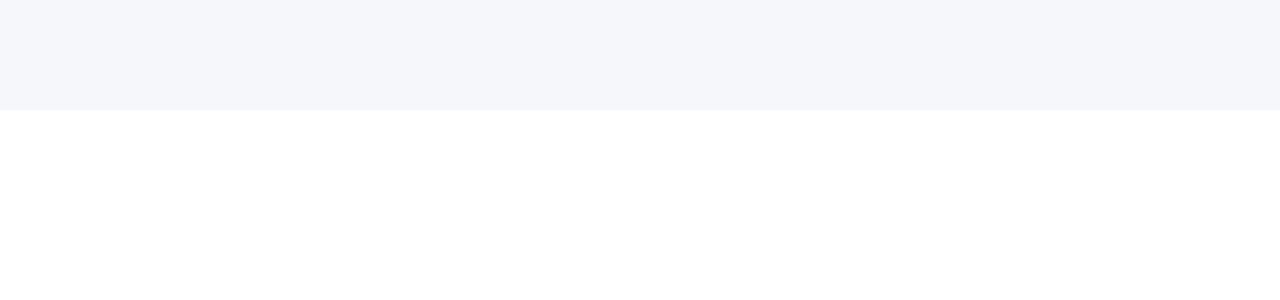
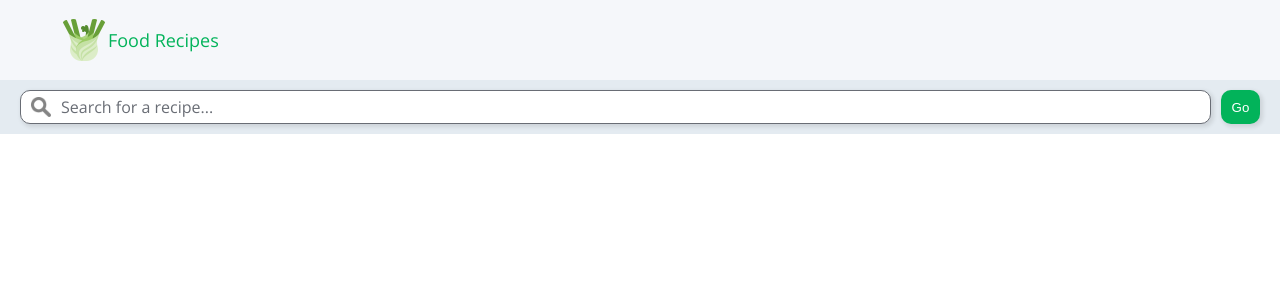
Before and after one commit to kalvinhart/recipe-app, a React (Create React App) app: page / in a window 1280 px wide. Shown: the top 300 px of the page. Built offline with nearby package versions, Linux system fonts and the light colour scheme.

Commit message:
Added header logo and search field.

```diff
--- /dev/null
+++ b/src/components/shared/Button.styles.ts
@@ -0,0 +1,16 @@
+import styled from "styled-components";
+
+interface ButtonProps {
+  width?: string;
+}
+
+export const StyledButton = styled.button<ButtonProps>`
+  width: ${(props) => props.width ?? "100%"};
+  height: 34px;
+  padding: 5px 10px;
+  background-color: ${(props) => props.theme.colors.primary};
+  border: none;
+  border-radius: ${(props) => props.theme.borderRadius ?? "none"};
+  color: ${(props) => props.theme.font.buttonFontColor ?? "black"};
+  box-shadow: ${(props) => props.theme.boxShadow ?? "none"};
+`;
--- /dev/null
+++ b/src/components/shared/Button.tsx
@@ -0,0 +1,18 @@
+import React from "react";
+import { StyledButton } from "./Button.styles";
+
+interface ButtonProps {
+  width: string;
+  text: string;
+  click: () => void;
+}
+
+const Button: React.FC<ButtonProps> = ({ width, text, click }: ButtonProps) => {
+  return (
+    <StyledButton width={width} onClick={click}>
+      {text}
+    </StyledButton>
+  );
+};
+
+export default Button;
--- a/src/components/shared/Header.styles.ts
+++ b/src/components/shared/Header.styles.ts
@@ -1,7 +1,36 @@
 import styled from "styled-components";
 
 export const StyledHeader = styled.header`
+  position: relative;
   width: 100%;
-  height: 110px;
+  height: 80px;
   background-color: ${(props) => props.theme.backgrounds.header};
+
+  @media only screen and (min-width: var(--mq-small)) {
+    height: 110px;
+  }
 `;
+
+export const LogoWrapper = styled.div`
+  width: 160px;
+  display: flex;
+  align-items: center;
+
+  @media only screen and (min-width: var(--mq-small)) {
+    width: 200px;
+    margin-right: 60px;
+  }
+`;
+
+export const LogoImage = styled.img`
+  width: 48px;
+  height: 48px;
+
+  @media only screen and (min-width: var(--mq-small)) {
+    margin-right: 10px;
+  }
+`;
+
+export const FavouritesWrapper = styled.div`
+  width: 150px;
+`;
--- a/src/components/shared/Header.tsx
+++ b/src/components/shared/Header.tsx
@@ -1,10 +1,23 @@
 import React from "react";
-import { StyledHeader } from "./Header.styles";
+import { StyledHeader, LogoWrapper, LogoImage, FavouritesWrapper } from "./Header.styles";
+import { HeaderContainer } from "../../styles/containerStyles";
+import { LogoText } from "../../styles/fontStyles";
+import Logo from "../../assets/finocchio.png";
+import Search from "./Search";
 
 const Header: React.FC = () => {
   return (
     <>
-      <StyledHeader></StyledHeader>
+      <StyledHeader>
+        <HeaderContainer>
+          <LogoWrapper>
+            <LogoImage src={Logo} />
+            <LogoText>Food Recipes</LogoText>
+          </LogoWrapper>
+          <Search />
+          <FavouritesWrapper></FavouritesWrapper>
+        </HeaderContainer>
+      </StyledHeader>
     </>
   );
 };
--- /dev/null
+++ b/src/components/shared/Search.styles.ts
@@ -0,0 +1,24 @@
+import styled from "styled-components";
+
+export const SearchWrapper = styled.div`
+  position: absolute;
+  top: 100%;
+  left: 0;
+  width: 100%;
+  padding: 10px 20px;
+  background-color: #e4ebf1;
+
+  @media only screen and (min-width: var(--mq-small)) {
+    position: static;
+    width: 250px;
+    margin-right: auto;
+    background-color: transparent;
+  }
+`;
+
+export const Form = styled.form`
+  width: 100%;
+  display: flex;
+  justify-content: center;
+  align-items: center;
+`;
--- /dev/null
+++ b/src/components/shared/Search.tsx
@@ -0,0 +1,28 @@
+import React, { useRef } from "react";
+import { Form, SearchWrapper } from "./Search.styles";
+import { SearchInput } from "../../styles/formStyles";
+import Button from "./Button";
+
+const Search = () => {
+  const inputRef = useRef<HTMLInputElement>(null);
+
+  const onFormSubmit = (e: React.FormEvent) => {
+    e.preventDefault();
+  };
+
+  return (
+    <SearchWrapper>
+      <Form onSubmit={onFormSubmit}>
+        <SearchInput
+          id="search"
+          name="search"
+          placeholder="Search for a recipe..."
+          ref={inputRef}
+        ></SearchInput>
+        <Button width="40px" text="Go" click={() => null} />
+      </Form>
+    </SearchWrapper>
+  );
+};
+
+export default Search;
--- a/src/styled.d.ts
+++ b/src/styled.d.ts
@@ -15,6 +15,7 @@ declare module "styled-components" {
       fontFamily?: string;
       fontSize?: string;
       fontColor?: string;
+      buttonFontColor?: string;
     };
     border?: string;
     borderRadius?: string;
--- /dev/null
+++ b/src/styles/containerStyles.ts
@@ -0,0 +1,19 @@
+import styled from "styled-components";
+
+export const Container = styled.div`
+  width: 100%;
+  max-width: 1200px;
+  margin: 0 auto;
+`;
+
+export const HeaderContainer = styled(Container)`
+  height: 100%;
+  padding: 0 20px;
+  display: flex;
+  justify-content: space-between;
+  align-items: center;
+
+  @media only screen and (min-width: var(--mq-small)) {
+    padding: 0;
+  }
+`;
--- /dev/null
+++ b/src/styles/fontStyles.ts
@@ -0,0 +1,10 @@
+import styled from "styled-components";
+
+export const LogoText = styled.span`
+  font-size: 18px;
+  color: ${(props) => props.theme.colors.primary ?? "black"};
+
+  @media only screen and (min-width: var(--mq-small)) {
+    font-size: 20px;
+  }
+`;
--- /dev/null
+++ b/src/styles/formStyles.ts
@@ -0,0 +1,25 @@
+import styled from "styled-components";
+import SearchIcon from "../assets/search-icon-sm.png";
+
+export const Input = styled.input`
+  width: 100%;
+  padding: 5px 10px;
+  border: 1px solid #696d75;
+  border-radius: ${(props) => props.theme.borderRadius ?? 0};
+  box-shadow: ${(props) => props.theme.boxShadow};
+
+  &:focus {
+    outline: none;
+    border: 1px solid black;
+    box-shadow: 2px 2px 4px 1px rgba(0, 0, 0, 0.2);
+  }
+`;
+
+export const SearchInput = styled(Input)`
+  padding: 5px 10px 5px 40px;
+  background-image: url(${SearchIcon});
+  background-repeat: no-repeat;
+  background-position: 10px 6px;
+  background-size: 20px;
+  margin-right: 10px;
+`;
--- a/src/styles/globalStyles.ts
+++ b/src/styles/globalStyles.ts
@@ -12,6 +12,12 @@ const GlobalStyle = createGlobalStyle`
 
     html {
         box-sizing: border-box;
+    }
+
+    :root {
+        --mq-small: 500px;
+        --mq-med: 768px;
+        --mq-large: 1024px;
     }
 
     body {
--- a/src/theme.ts
+++ b/src/theme.ts
@@ -9,6 +9,7 @@ export const theme: DefaultTheme = {
     fontFamily: "Open Sans, sans-serif",
     fontColor: "#696d75",
     fontSize: "16px",
+    buttonFontColor: "#ffffff",
   },
   backgrounds: {
     header: "#f5f7fa",
@@ -17,5 +18,5 @@ export const theme: DefaultTheme = {
   },
   border: "none",
   borderRadius: "10px",
-  boxShadow: "2px 2px 2px 2px rgba(0, 0, 0, 0.1)",
+  boxShadow: "2px 2px 4px 1px rgba(0, 0, 0, 0.1)",
 };
```
Also changed, not shown: src/assets/finocchio.png (renamed from public/assets/finocchio.png), src/assets/search-icon-sm.png (added).
